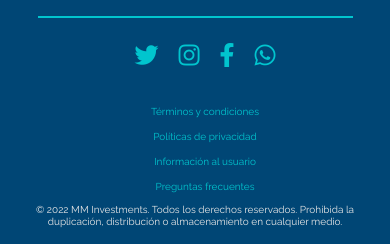
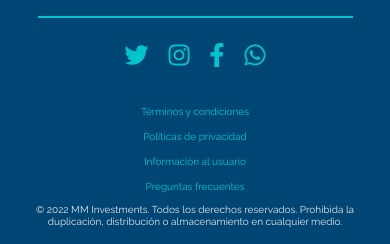
Before and after one commit to mmontecalvo/mm-investments, a plain HTML site: page index.html in a window 390 px wide. Shown: the part 3181-3425 px from the top of the page. Drawn offline with nearby package versions, Linux system fonts and the light colour scheme; some packages are replaced by stand-ins of ours; a script that the page names is missing.

Commit message:
Correción de errores en Mobile.

```diff
--- a/css/styles.css
+++ b/css/styles.css
@@ -39,6 +39,7 @@ body {
 
 ul {
     list-style-type: none;
+    padding: 0;
 }
 
 a {
```
Also changed, not shown: 404.html (+1 -1 lines).
